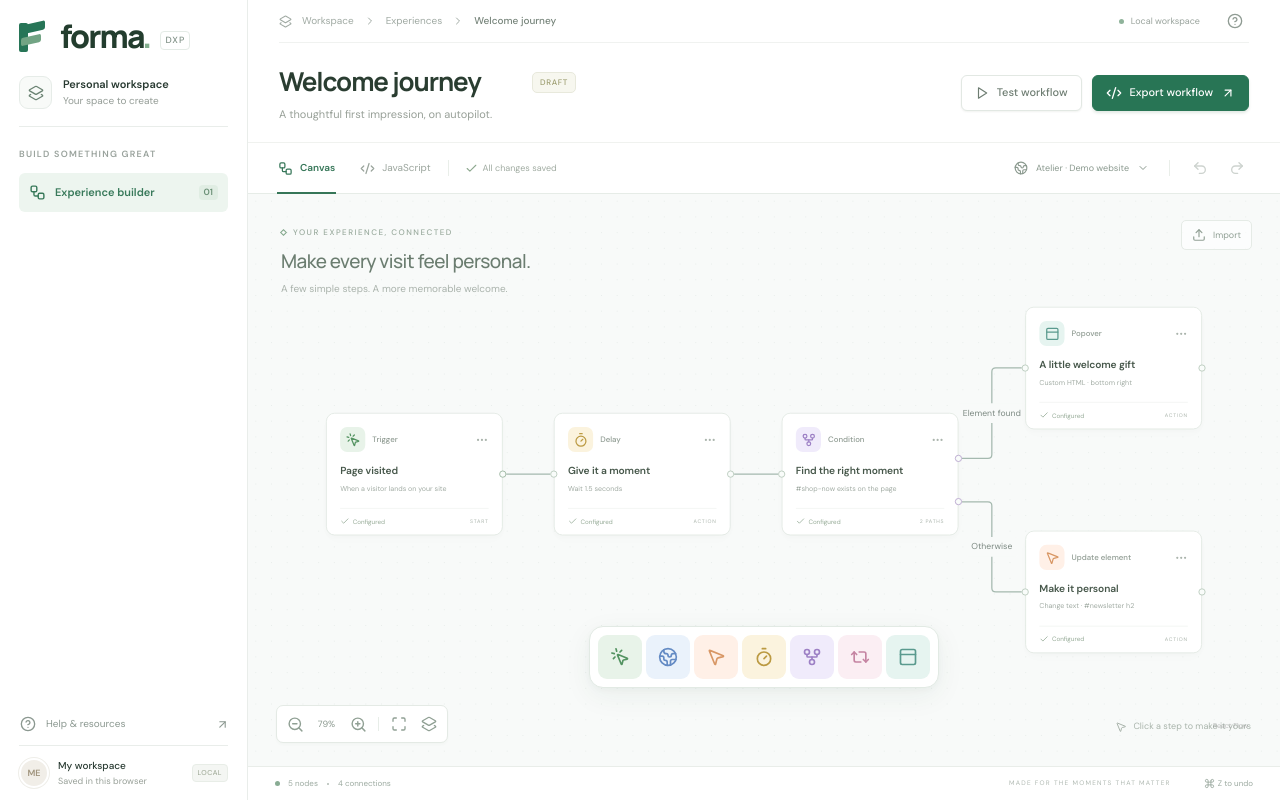
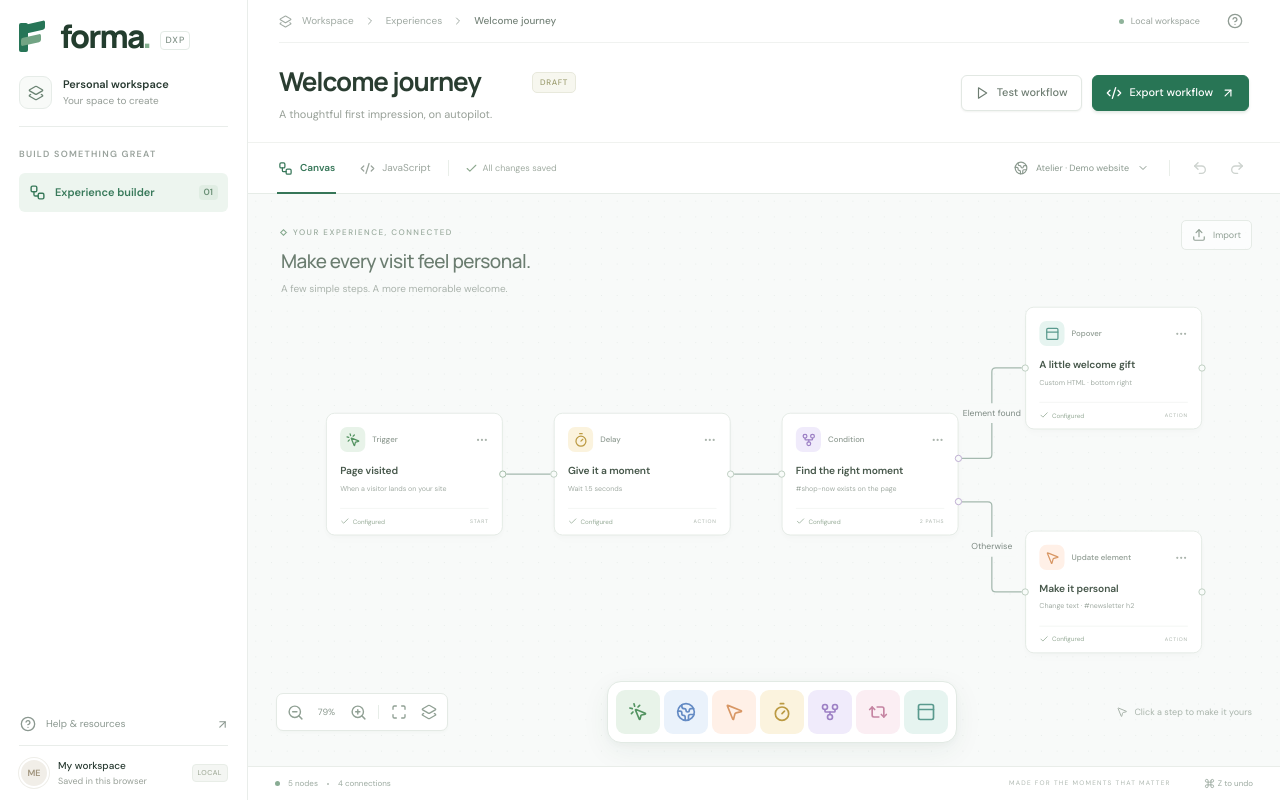
Before and after one commit to dani-beltran/visual-dxp, a React (Vite) app: page / in a window 1280 px wide. Built offline with nearby package versions, Linux system fonts and the light colour scheme.

Commit message:
fix: better position of node lib menu

```diff
--- a/src/DXPBuilder.tsx
+++ b/src/DXPBuilder.tsx
@@ -570,9 +570,9 @@ function Builder({
               minZoom={0.25}
               maxZoom={1.8}
               deleteKeyCode={['Backspace', 'Delete']}
+              proOptions={{ hideAttribution: true }}
             >
               <Background variant={BackgroundVariant.Dots} gap={20} size={1.1} color="#d8e0dc" />
-              <NodeLibrary onAdd={add} />
               <Panel position="top-left" className="dxp-canvas-heading">
                 <div className="dxp-canvas-kicker">
                   <span /> YOUR EXPERIENCE, CONNECTED
@@ -601,7 +601,8 @@ function Builder({
                   pannable
                 />
               )}
-              <Panel position="bottom-left" className="dxp-canvas-controls">
+              <Panel position="bottom-left" className="dxp-canvas-dock nodrag nopan nowheel">
+                <div className="dxp-canvas-controls">
                   <button onClick={() => void flow.zoomOut({ duration: 180 })} title="Zoom out">
                     <ZoomOut size={17} />
                   </button>
@@ -623,11 +624,13 @@ function Builder({
                   >
                     <Layers2 size={16} />
                   </button>
-              </Panel>
-              <Panel position="bottom-right" className="dxp-canvas-tip">
+                </div>
+                <NodeLibrary onAdd={add} />
+                <div className="dxp-canvas-tip">
                   <span>
                     <MousePointer2 size={12} /> Click a step to make it yours
                   </span>
+                </div>
               </Panel>
               {workflow.nodes.length === 0 && (
                 <Panel position="top-center" className="dxp-empty-canvas">
--- a/src/components/NodeLibrary.tsx
+++ b/src/components/NodeLibrary.tsx
@@ -1,5 +1,4 @@
 import { useState } from 'react';
-import { Panel } from '@xyflow/react';
 import { catalog } from '../lib/catalog';
 import type { NodeKind } from '../lib/types';
 
@@ -7,8 +6,7 @@ export function NodeLibrary({ onAdd }: { onAdd: (kind: NodeKind) => void }) {
   const [activeTooltip, setActiveTooltip] = useState<NodeKind | null>(null);
 
   return (
-    <Panel
-      position="bottom-center"
+    <div
       className="dxp-node-library nodrag nopan nowheel"
       role="group"
       aria-label="Node library"
@@ -48,6 +46,6 @@ export function NodeLibrary({ onAdd }: { onAdd: (kind: NodeKind) => void }) {
           )}
         </button>
       ))}
-    </Panel>
+    </div>
   );
 }
--- a/src/styles/builder.css
+++ b/src/styles/builder.css
@@ -547,6 +547,7 @@
 .dxp-canvas {
   flex: 1;
   min-width: 0;
+  container-type: inline-size;
   position: relative;
   background: #f8faf9;
 }
@@ -567,12 +568,26 @@
 .dxp-builder .react-flow__panel.top.right {
   margin: 26px 28px;
 }
-.dxp-builder .react-flow__panel.dxp-node-library {
-  bottom: 78px;
+.dxp-builder .react-flow__panel.dxp-canvas-dock {
+  right: 28px;
+  bottom: 23px;
+  left: 28px;
   margin: 0;
-  transform: translateX(-50%);
+  display: flex;
+  flex-wrap: wrap;
+  align-items: center;
+  justify-content: space-between;
+  gap: 12px;
+  pointer-events: none;
+}
+.dxp-canvas-dock > * {
+  pointer-events: auto;
+}
+.dxp-node-library {
   width: max-content;
-  max-width: calc(100% - 32px);
+  max-width: 100%;
+  margin-inline: auto;
+  flex-shrink: 0;
   padding: 8px;
   display: flex;
   flex-wrap: wrap;
@@ -791,11 +806,9 @@
 .dxp-builder .react-flow__edge-text {
   font-family: 'DM Sans', sans-serif;
 }
-.dxp-builder .react-flow__panel.bottom.left {
-  margin: 23px 28px;
-}
 .dxp-canvas-controls {
   display: flex;
+  flex-shrink: 0;
   align-items: center;
   background: white;
   border: 1px solid #e4eae5;
@@ -840,6 +853,11 @@
   gap: 6px;
   font-size: 9px;
   color: #a9b4ab;
+}
+@container (max-width: 800px) {
+  .dxp-canvas-tip {
+    display: none;
+  }
 }
 .dxp-builder .react-flow__minimap {
   bottom: 42px !important;
@@ -1428,9 +1446,8 @@
   }
 }
 @media (min-width: 701px) and (max-width: 1150px) {
-  .dxp-work-area:has(> .dxp-inspector) .react-flow__panel.dxp-node-library {
-    left: calc((100% - 310px) / 2);
-    max-width: calc(100% - 342px);
+  .dxp-work-area:has(> .dxp-inspector) .react-flow__panel.dxp-canvas-dock {
+    right: 338px;
   }
 }
 @media (max-width: 800px) {
@@ -1619,8 +1636,10 @@
   .dxp-view-tabs {
     gap: 13px;
   }
-  .dxp-builder .react-flow__panel.bottom.left {
-    margin-left: 15px;
+  .dxp-builder .react-flow__panel.dxp-canvas-dock {
+    right: 15px;
+    left: 15px;
+    margin: 0;
   }
 }
 
```
Lines whose indentation alone changed are shown as unchanged.
